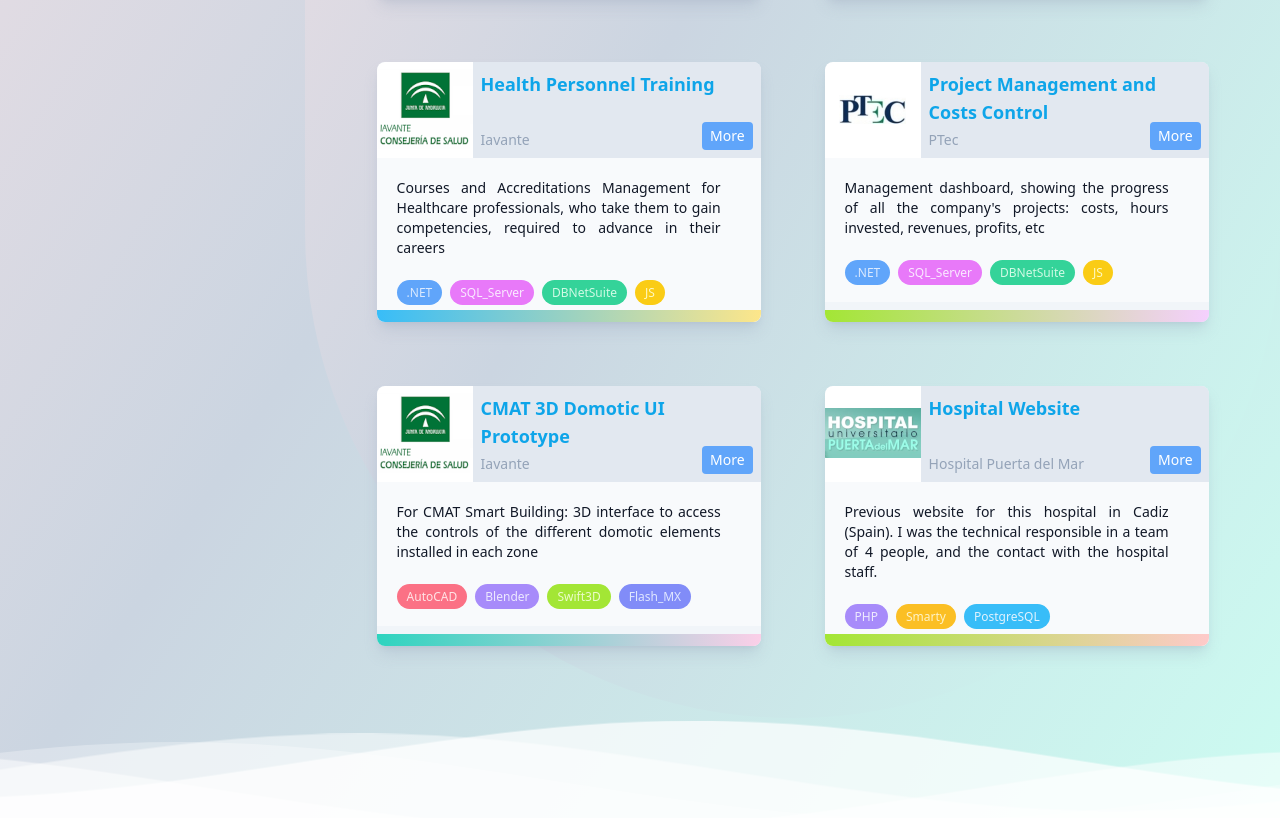
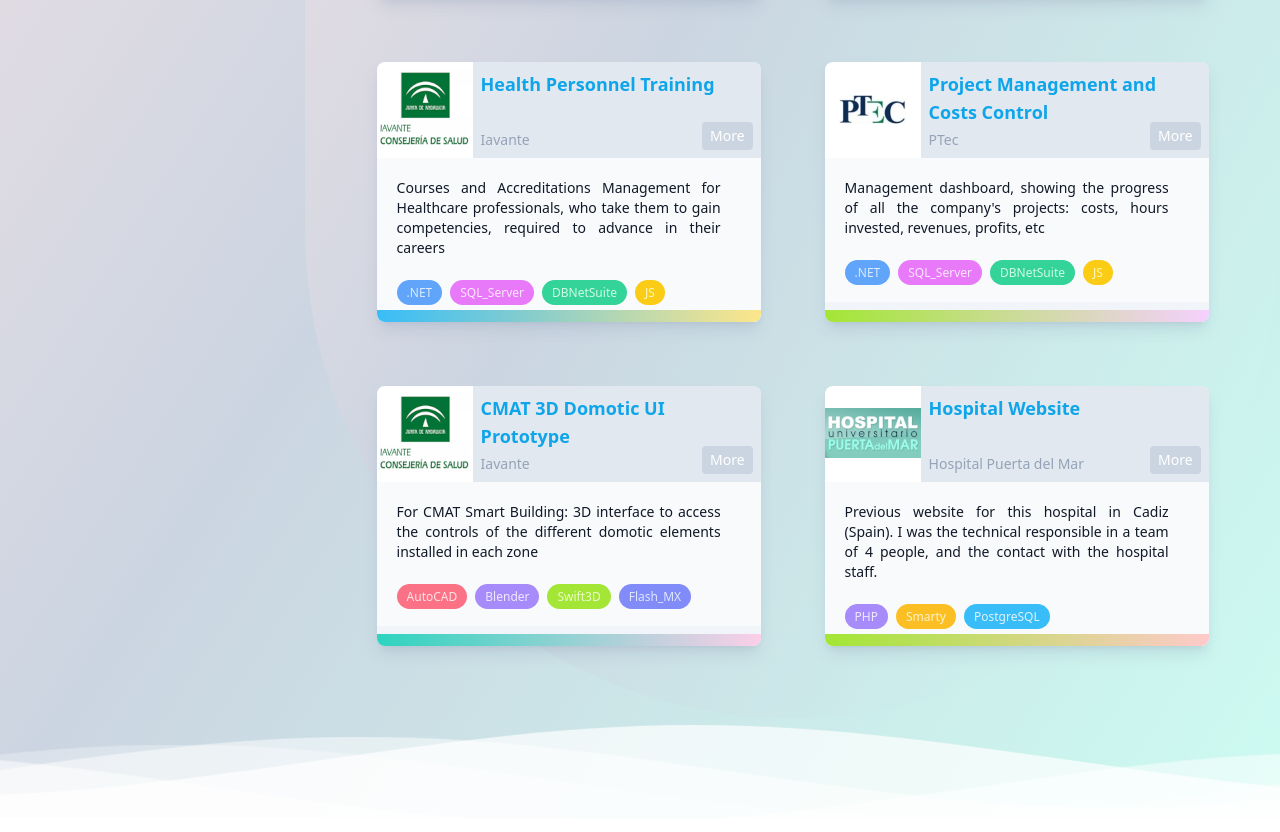
Before and after one commit to DaniMunoz/portfolio, a Next.js app: page / in a window 1280 px wide. Shown: the part 1170-2002 px from the top of the page. Built offline with nearby package versions, Linux system fonts and the light colour scheme.

Commit message:
Footer, ProjectList and QualificationList CSS tweaking

```diff
--- a/components/footer/footer.jsx
+++ b/components/footer/footer.jsx
@@ -1,10 +1,6 @@
-import Link from "next/link";
 import styles from "./footer.module.css";
 
 export default function Footer() {
-
-  //<svg id="SvgjsSvg3254" width="318" height="152" xmlns="http://www.w3.org/2000/svg" version="1.1" xmlns:xlink="http://www.w3.org/1999/xlink" xmlns:svgjs="http://svgjs.dev/svgjs" class="apexcharts-svg" xmlns:data="ApexChartsNS" transform="translate(0, 0)" style="background: transparent none repeat scroll 0% 0%;"></svg>
-  //<svg id="SvgjsSvg3254" width="318" height="152" xmlns="http://www.w3.org/2000/svg" version="1.1" xmlnsXlink="http://www.w3.org/1999/xlink" xmlnsSvgjs="http://svgjs.dev/svgjs" class="apexcharts-svg" xmlnsData="ApexChartsNS" transform="translate(0, 0)" style="background: transparent none repeat scroll 0% 0%;"></svg>
 
   return (
     <footer className="border-0 p-0">
--- a/components/footer/footer.module.css
+++ b/components/footer/footer.module.css
@@ -10,15 +10,15 @@
 .waves {
   position:relative;
   width: 100%;
-  height:15vh;
+  height:11vh;
   margin-bottom:-7px; /*Fix for safari gap*/
-  min-height:100px;
-  max-height:150px;
+  min-height:110px;
+  max-height:200px;
 }
 
 .content {
   position:relative;
-  height:20vh;
+  height:15vh;
   text-align:center;
   background-color: white;
 }
@@ -56,9 +56,9 @@
 @media (max-width: 768px) {
   .waves {
     height:100px;
-    min-height:40px;
+    min-height:0px;
   }
   .content {
-    height:30vh;
+    height:20vh;
   }
 }
--- a/components/mainContent/mainContent.jsx
+++ b/components/mainContent/mainContent.jsx
@@ -36,7 +36,7 @@ const MainContent = ({ gradient, projectsData, qualificationsData }) => {
   //<article className="rounded-full bg-gradient-to-br from-rose-100 via-slate-300 to-teal-100 md:w-2/3 lg:w-4/5 px-5 pt-20 min-h-[85vh] text-center scroll-auto"></article>
   //<article className={"bg-gradient-to-br " + gradient + " rounded-full md:w-2/3 lg:w-4/5 px-5 pt-20 min-h-[100vh] text-center scroll-auto"}>
   return (
-    <article id="content" className={"bg-gradient-to-br " + gradient + " rounded-full md:w-2/3 lg:w-4/5 px-5 pt-20 min-h-[85vh] text-center scroll-auto"}>
+    <article id="content" className={"bg-gradient-to-br " + gradient + " rounded-full md:w-2/3 lg:w-4/5 px-5 pt-20 min-h-[80vh] text-center scroll-auto"}>
 
       { showProjects &&
         <h1 className="text-3xl md:text-4xl p-10 text-white font-bold px-2.5 py-1 rounded-full">
--- a/components/projectList/projectList.jsx
+++ b/components/projectList/projectList.jsx
@@ -23,7 +23,7 @@ const ProjectList = ({ projects }) => {
 
   const cards = projects.map((project, i) => (
     <div key={project.id} role="projectCard" href="#"
-      className="group relative block overflow-hidden rounded-lg p-0 max-w-sm m-8 bg-slate-100 hover:bg-white shadow-lg hover:shadow-xl shadow-slate-400/30 hover:shadow-white/50 w-80 sm:w-96 transition-all duration-500 hover:rounded">
+      className="group relative block overflow-hidden rounded-lg p-0 max-w-sm m-6 mx-0 sm:m-8 bg-slate-100 hover:bg-white shadow-lg hover:shadow-xl shadow-slate-400/30 hover:shadow-white/50 w-96 sm:w-96 transition-all duration-500 hover:rounded hover:saturate-150">
       <RandomDynamicGradient id={"gradiente-" + project.id}></RandomDynamicGradient>
 
       <div className="justify-between flex">
@@ -37,9 +37,9 @@ const ProjectList = ({ projects }) => {
           { (language == "en") && <h3 className="p-2 text-lg font-bold text-sky-500 dark:text-sky-500">{project.project_en}</h3>}
           { (language == "es") && <h3 className="p-2 text-lg font-bold text-sky-500 dark:text-sky-500">{project.project_es}</h3>}
           <a href={project.customer_web} className="p-2 text-sm font-medium text-slate-400 absolute bottom-0 left-0 no-underline" target="_blank" rel="noreferrer">{project.customer}</a>
-          { (language == "en") && <Modal btnText="More" btnClassName="transition-all duration-500 bg-blue-400 hover:bg-blue-500 text-white text-sm px-2 group-hover:px-4 py-1 group-hover:py-2 rounded absolute bottom-2 right-2"
+          { (language == "en") && <Modal btnText="More" btnClassName="transition-all duration-500 bg-slate-300 group-hover:bg-blue-400 hover:bg-blue-500 text-white text-sm px-2 group-hover:px-4 py-1 group-hover:py-2 rounded absolute bottom-2 right-2"
                                     title={project.project_en} text={project.text_en}/>}
-          { (language == "es") && <Modal btnText="Más" btnClassName="transition-all duration-500 bg-blue-400 hover:bg-blue-500 text-white text-sm px-2 group-hover:px-4 py-1 group-hover:py-2 rounded absolute bottom-2 right-2"
+          { (language == "es") && <Modal btnText="Más" btnClassName="transition-all duration-500 bg-slate-300 group-hover:bg-blue-400 hover:bg-blue-500 text-white text-sm px-2 group-hover:px-4 py-1 group-hover:py-2 rounded absolute bottom-2 right-2"
                                     title={project.project_es} text={project.text_es}/>}
         </div>
 
--- a/components/qualificationsList/qualificationsList.jsx
+++ b/components/qualificationsList/qualificationsList.jsx
@@ -6,7 +6,7 @@ import styles from './qualificationsList.module.css';
 const QualificationsList = ({ qualifications }) => {
   const language = useSelector((state) => state.language.language);
   const cards = qualifications.map((qualification) => (
-    <figure key={qualification.id}  role="qualificationCard" className="flex bg-slate-100 rounded-xl p-0 dark:bg-slate-100 hover:bg-white max-w-sm m-4 drop-shadow-md hover:drop-shadow-xl shadow-slate-900">
+    <figure key={qualification.id}  role="qualificationCard" className="group relative flex bg-slate-100 rounded-xl p-0 dark:bg-slate-100 max-w-sm m-4 drop-shadow-md hover:drop-shadow-xl shadow-slate-900 transition-all duration-500 hover:saturate-200">
       <Image className="rounded-l-xl w-48 h-auto mx-auto" src={qualification.image} alt="" width="120" height="100" />
       <div className="pt-2 p-2 sm:pt-4 sm:p-4 text-left space-y-4 w-80 sm:w-96 relative">
         <figcaption className="text-sm sm:text-base font-medium">
--- a/components/randomDynamicGradient/randomDynamicGradient.jsx
+++ b/components/randomDynamicGradient/randomDynamicGradient.jsx
@@ -3,6 +3,6 @@ import randomGradients from '../../src/randomGradient.js';
 export default function RandomDynamicGradient({id}) {
     let gradiente = randomGradients.hoverGradient();
     return(
-        <span id={"gradiente-" + id} className={"migradiente absolute inset-x-0 bottom-0 h-3 bg-gradient-to-r " + gradiente}></span>
+        <span id={"gradiente-" + id} className={" absolute inset-x-0 bottom-0 h-3 bg-gradient-to-r " + gradiente}></span>
     );
 }
--- a/pages/index.js
+++ b/pages/index.js
@@ -5,14 +5,15 @@ import Header from "@/components/header/header";
 import Footer from "../components/footer/footer";
 import SideBar from "../components/sidebar/sidebar";
 import MainContent from "../components/mainContent/mainContent";
-//import randomGradients from '../src/randomGradient.js';
+import randomGradients from '../src/randomGradient.js';
 import projectsData from "../public/json/projects.json";
 import qualificationsData from "../public/json/qualifications.json";
 
 export default function Home({ data}) {
   //const randomGradient1 = randomGradients.staticGradient();
+  //const randomGradient1 = randomGradients.hoverGradient();
   const randomGradient1 = "from-rose-100 via-slate-300 to-teal-100";
-  //const randomGradient2 = helpers.staticGradient();
+  //const randomGradient1 = helpers.staticGradient();
 
   return (
     <>
```
